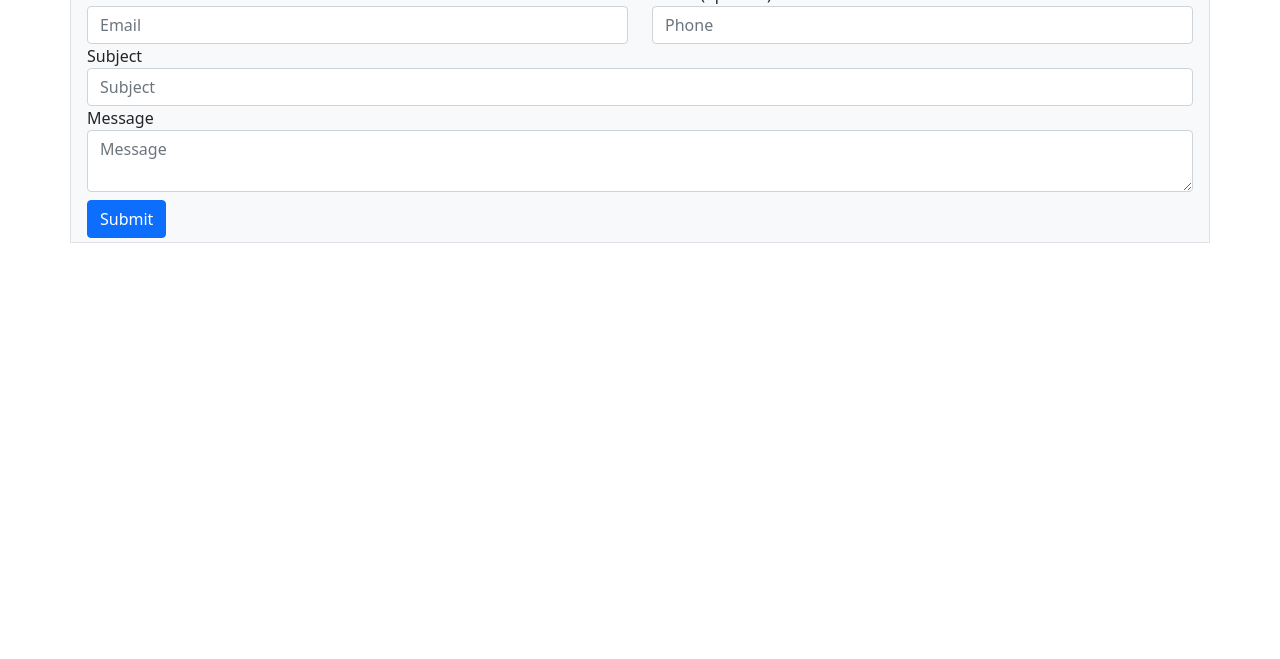
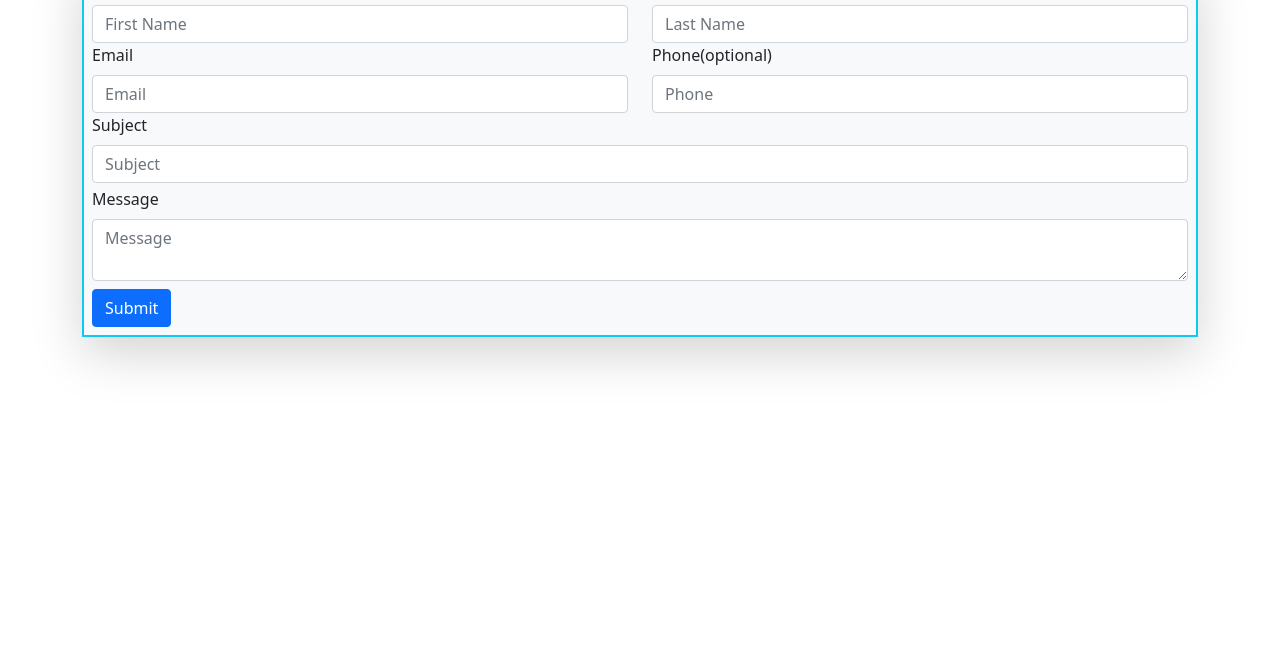
Before and after one commit to bruno-aviles/bootstrap_contact_form, a plain HTML site: page index.html in a window 1280 px wide. Shown: the part 141-800 px from the top of the page. Drawn offline with nearby package versions, Linux system fonts and the light colour scheme.

Commit message:
solution for bootstrap contact form

```diff
--- a/index.html
+++ b/index.html
@@ -1,59 +1,84 @@
-<!DOCTYPE html>
+<!-- bscf-template-base -->
+
+<!doctype html>
 <html lang="en">
+
 <head>
-        <meta charset="UTF-8">
-        <meta name="viewport" content="width=device-width, initial-scale=1.0">
-        <title>Exercise:Contact-Form</title>
+    <title>Solution:Contact-Form</title>
+    <!-- Required meta tags -->
+    <meta charset="utf-8">
+    <meta name="viewport" content="width=device-width, initial-scale=1, shrink-to-fit=no">
 
-        <!-- BOOTSTRAP -->
-        <link href="https://cdn.jsdelivr.net/npm/bootstrap@5.1.3/dist/css/bootstrap.min.css" rel="stylesheet" integrity="sha384-1BmE4kWBq78iYhFldvKuhfTAU6auU8tT94WrHftjDbrCEXSU1oBoqyl2QvZ6jIW3" crossorigin="anonymous">
-        <link href="/css/site.css" rel="stylesheet">
+    <!-- Bootstrap CSS -->
+    <link href="https://cdn.jsdelivr.net/npm/bootstrap@5.1.1/dist/css/bootstrap.min.css" rel="stylesheet"
+        integrity="sha384-F3w7mX95PdgyTmZZMECAngseQB83DfGTowi0iMjiWaeVhAn4FJkqJByhZMI3AhiU" crossorigin="anonymous">
+    <link href="css/site.css" rel="stylesheet">
 </head>
 
 <body>
-        <main >
-            <div class="container d-flex flex-column">
-                <h1 class="text-light text-center">Contact Me</h1>
-                <form class="row border bg-light p-1" id="contactForm">
+    <!-- Bootstrap "container" class centers the elements that are inside the div -->
+    <div class="container mt-5">
+        <h1 class="text-center text-light">Contact Me</h1>
 
-                    <!-- COLUMN 1 -->
-                    <div class="col col-6">
-                        <label>First Name</label>
-                        <input type="text" class="form-control" placeholder="First name" aria-label="First name">
+        <!-- background styling to put the form in -->
+        <div class="border border-2 border-info shadow-lg p-2 bg-light">
+            <form action="#">
+
+                <!-- ROW-1 -->
+                <div class="row">
+                    <!-- EVERY FORM INPUT NEEDS TO HAVE THE "name" ATTRIBUTE -->
+                    <!-- "EVERY FORM NEEDS THE "aria-label" ATTRIBUTE FOR SCREEN READERS -->
+                    <div class="col">
+                        <label class="form-label">First Name</label>
+                        <input type="text" name="firstName"  class="form-control" placeholder="First Name" aria-label="First Name" required>
                     </div>
-                    <div class="col col-6">
-                        <label>Last Name</label>
-                        <input type="text" class="form-control" placeholder="Last name" aria-label="Last name">
+                    <div class="col">
+                        <label class="form-label">Last Name</label>
+                        <input type="text" name="lastName"  class="form-control" placeholder="Last Name" aria-label="Last Name" required>
+                    </div>
                 </div>
 
-                    <!-- COLUMN 2 -->
-                    <div class="col col-6">
-                        <label>Email</label>
-                        <input type="email" class="form-control" placeholder="Email" aria-label="Email">
+                <!-- ROW-2 -->
+                <div class="row">
+                    <div class="col">
+                        <label class="form-label">Email</label>
+                        <input type="email" name="email" class="form-control" placeholder="Email" aria-label="Email">
                     </div>
-                    <div class="col col-6">
-                        <label>Phone(optional)</label>
-                        <input type="number" class="form-control" placeholder="Phone" aria-label="Phone">
+                    <div class="col">
+                        <label class="form-label">Phone(optional)</label>
+                        <input type="tel" name="phone" class="form-control" placeholder="Phone" aria-label="Phone">
+                    </div>
                 </div>
 
-                    <!-- COLUMN 3 -->
-                    <div class="col col-12">
-                        <label>Subject</label>
-                        <input type="text" class="form-control" placeholder="Subject" aria-label="Subject">
+                <!-- ROW-3 -->
+                <div class="row mb-1">
+                    <div class="col">
+                        <label class="form-label">Subject</label>
+                        <input type="text" name="subject" class="form-control" placeholder="Subject" aria-label="Subject">
+                    </div>
                 </div>
 
-                    <!-- COLUMN 4 -->
-                    <div class="col col-12">
-                        <label for="textArea">Message</label>
-                        <textarea id="textArea" class="form-control" placeholder="Message" aria-label="Message" form="contactForm"></textarea>
+                <!-- ROW-4 -->
+                <div class="row">
+                    <div class="col">
+                        <label class="form-label">Message</label>
+                        <textarea type="text" name="message" class="form-control" placeholder="Message" aria-label="Message" required></textarea>
+                    </div>
                 </div>
 
                 <!-- BUTTON -->
-                    <div class="col">
-                        <input class="btn btn-primary mt-2" type="submit" value="Submit">
-                    </div>
+                <!-- WHEN YOU ARE POSTING A FORM BACK YOU WANT TO USE type="submit" -->
+                <!-- IF THE BUTTON IS GOING TO BE TRIGGERED BY JAVASCRIPT THEN USE type="button" -->
+                <button type="submit" class="btn btn-primary mt-2">Submit</button>
             </form>
         </div>
-        </main>
+
+    </div>
+
+    <!-- Bootstrap JS -->
+    <script src="https://cdn.jsdelivr.net/npm/bootstrap@5.1.1/dist/js/bootstrap.bundle.min.js"
+        integrity="sha384-/bQdsTh/da6pkI1MST/rWKFNjaCP5gBSY4sEBT38Q/9RBh9AH40zEOg7Hlq2THRZ" crossorigin="anonymous">
+    </script>
 </body>
+
 </html>
```
Lines whose indentation alone changed are shown as unchanged.
